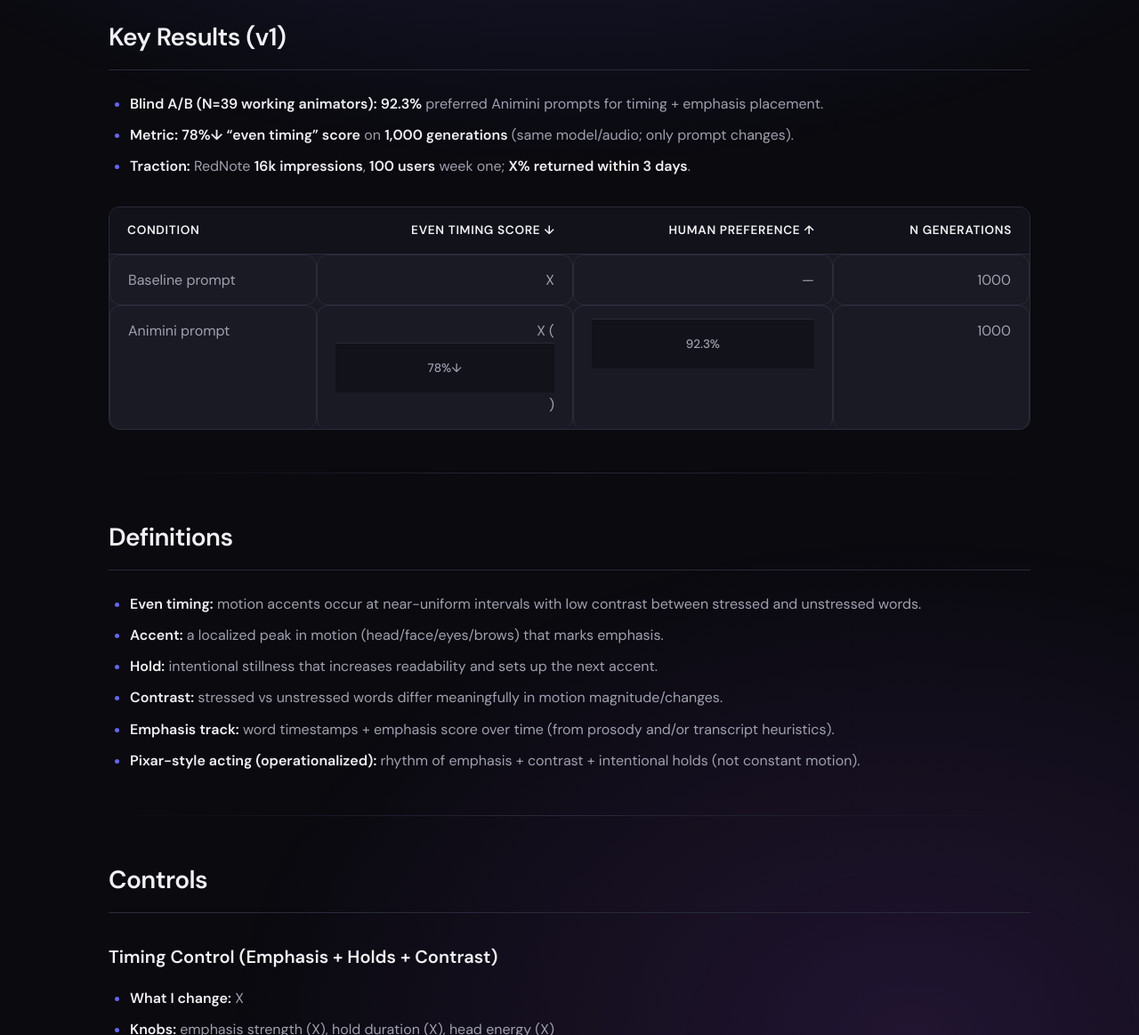
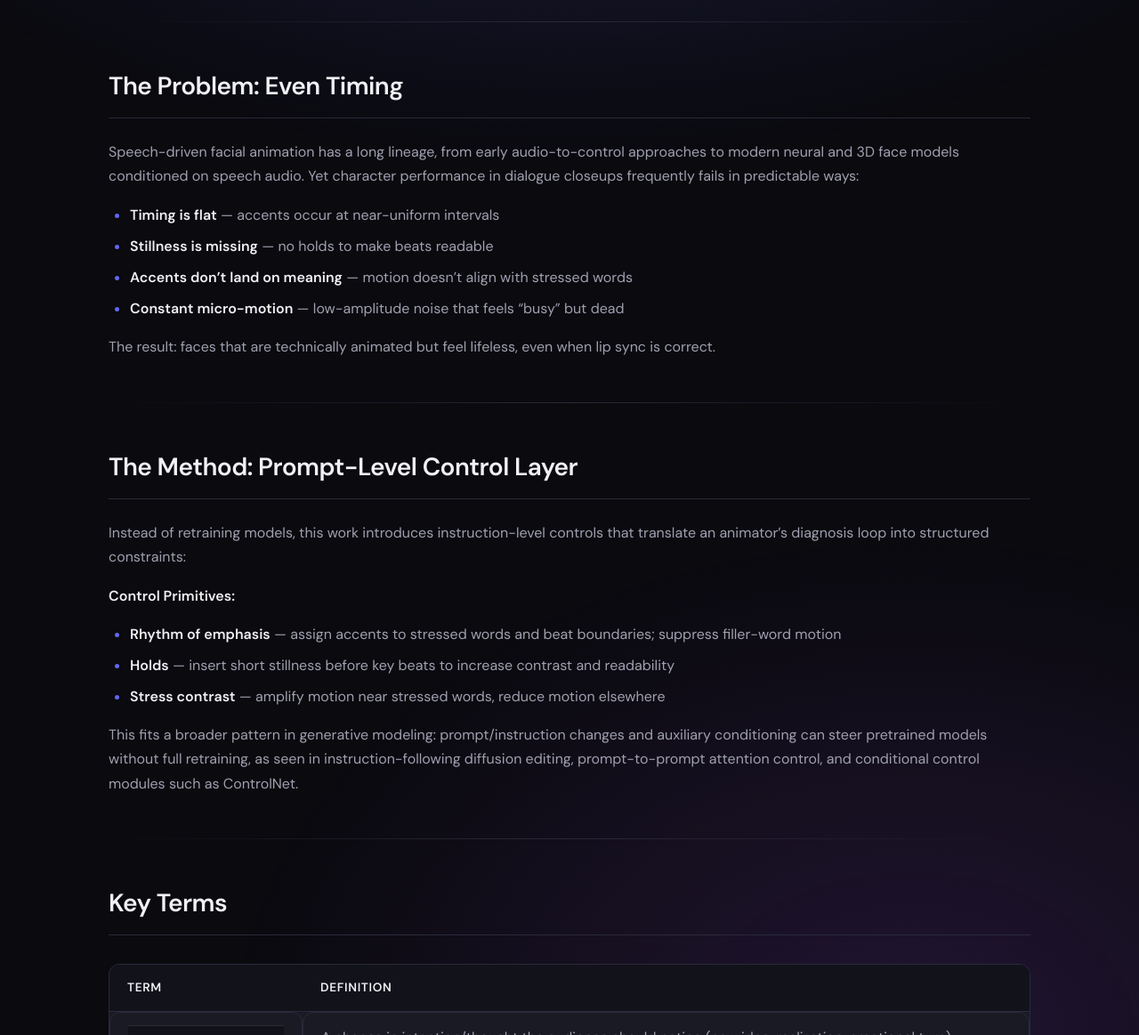
Before and after one commit to floweralicee/lipsync-ai-demo, a Jekyll site: the page built from index.md, in a window 1280 px wide and 1400 px high, scrolled down 1061 px, cut to the strip 237-1400 px from the top of the window. Shown: the whole strip at 89% size. Built offline with Jekyll 4.4.1, drawn with Linux system fonts in a browser that asks for light colours; some of the changed text lies outside the part shown.

Commit message:
updated paper and index with full citations

````diff
--- a/index.md
+++ b/index.md
@@ -1,12 +1,12 @@
 ---
 layout: default
-title: "Animini: Emphasis-Controlled Facial Acting"
+title: "Prompt-Level Controls for Prosody-Aligned Facial Performance"
 ---
 
-# Emphasis-Controlled Facial Acting (No Model Training)
+# Prompt-Level Controls for Prosody-Aligned Facial Performance
 
 <div class="tldr">
-<strong>TL;DR:</strong> I improve AI facial acting <strong>without retraining the model</strong> by treating prompting as a <strong>model-agnostic control layer</strong> that maps speech emphasis to <strong>accents + holds</strong>, reducing "even timing" and making performance more intentional.
+<strong>TL;DR:</strong> Speech-driven facial animation often feels unnatural even when lip sync is correct—motion accents land at uniform intervals with no contrast between stressed and unstressed words. I introduce a <strong>prompt-level control layer</strong> that aligns accents to speech emphasis and inserts intentional holds, without retraining the model. Four proxy metrics (AAE, ETS, HR, CR) turn subjective "taste" into measurable progress.
 </div>
 
 <div class="nav-links">
@@ -20,7 +20,7 @@ title: "Animini: Emphasis-Controlled Facial Acting"
 
 ## Results Gallery
 
-> **Controlled setup:** same base model + same audio + same transcript. Only the prompt/control layer differs.
+> **Controlled setup:** Same base model, same audio, same transcript. Only the prompt/control layer differs.
 
 <table>
 <tr>
@@ -55,130 +55,76 @@ title: "Animini: Emphasis-Controlled Facial Acting"
 
 ---
 
-## Key Results (v1)
+## The Problem: Even Timing
 
-- **Blind A/B (N=39 working animators):** **92.3%** preferred Animini prompts for timing + emphasis placement.
-- **Metric:** **78%↓ “even timing” score** on **1,000 generations** (same model/audio; only prompt changes).
-- **Traction:** RedNote **16k impressions**, **100 users** week one; **X% returned within 3 days**.
+Speech-driven facial animation has a long lineage, from early audio-to-control approaches to modern neural and 3D face models conditioned on speech audio. Yet character performance in dialogue closeups frequently fails in predictable ways:
 
-| Condition | Even Timing Score ↓ | Human Preference ↑ | N generations |
-|---|---:|---:|---:|
-| Baseline prompt | X | — | 1000 |
-| Animini prompt | X (**78%↓**) | **92.3%** | 1000 |
+- **Timing is flat** — accents occur at near-uniform intervals
+- **Stillness is missing** — no holds to make beats readable
+- **Accents don't land on meaning** — motion doesn't align with stressed words
+- **Constant micro-motion** — low-amplitude noise that feels "busy" but dead
+
+The result: faces that are technically animated but feel lifeless, even when lip sync is correct.
 
 ---
 
-## Definitions
+## The Method: Prompt-Level Control Layer
 
-- **Even timing:** motion accents occur at near-uniform intervals with low contrast between stressed and unstressed words.
-- **Accent:** a localized peak in motion (head/face/eyes/brows) that marks emphasis.
-- **Hold:** intentional stillness that increases readability and sets up the next accent.
-- **Contrast:** stressed vs unstressed words differ meaningfully in motion magnitude/changes.
-- **Emphasis track:** word timestamps + emphasis score over time (from prosody and/or transcript heuristics).
-- **Pixar-style acting (operationalized):** rhythm of emphasis + contrast + intentional holds (not constant motion).
+Instead of retraining models, this work introduces instruction-level controls that translate an animator's diagnosis loop into structured constraints:
+
+**Control Primitives:**
+- **Rhythm of emphasis** — assign accents to stressed words and beat boundaries; suppress filler-word motion
+- **Holds** — insert short stillness before key beats to increase contrast and readability
+- **Stress contrast** — amplify motion near stressed words, reduce motion elsewhere
+
+This fits a broader pattern in generative modeling: prompt/instruction changes and auxiliary conditioning can steer pretrained models without full retraining, as seen in instruction-following diffusion editing, prompt-to-prompt attention control, and conditional control modules such as ControlNet.
 
 ---
 
-## Controls
+## Key Terms
 
-### Timing Control (Emphasis + Holds + Contrast)
-- **What I change:** X
-- **Knobs:** emphasis strength (X), hold duration (X), head energy (X)
-- **Demos:** link to examples above / add more here
+| Term | Definition |
+|------|------------|
+| **Beat** | A change in intention/thought the audience should notice (new idea, realization, emotional turn) |
+| **Accent** | A motion peak that marks a beat or stressed word (head nod/tilt, brow pop, lid change, jaw "hit") |
+| **Hold** | Intentional stillness (or near-stillness) that creates contrast and makes the next accent readable |
+| **Even timing** | Accents at near-uniform intervals with low stress/unstress contrast |
+| **Micro-motion noise** | Continuous small movement that does not communicate intention |
 
-### (Optional) Emotion / Intention Control
-- **Definition:** X
-- **Demos:** X
+---
 
-### (Optional) Camera / Shot Control
-(Only include if you truly have it)
-- **Definition:** X
-- **Demos:** X
+## Proxy Metrics
+
+Four metrics quantify temporal structure without claiming "objective Disney":
+
+| Metric | Abbr. | What it measures | Goal |
+|--------|-------|------------------|------|
+| Accent Alignment Error | AAE | Distance between motion peaks and stress anchors | ↓ Lower |
+| Even Timing Score | ETS | Coefficient of variation of accent gaps | ↑ Higher (less uniform) |
+| Hold Ratio | HR | % frames below motion threshold | ↑ Higher (more stillness) |
+| Contrast Ratio | CR | Motion magnitude on stressed vs unstressed words | ↑ Higher |
 
 ---
 
 ## Evaluation Protocol
 
-### Controlled Comparison Setup
-- Same base model
-- Same audio + transcript
-- Same settings (seed when available / multiple seeds otherwise)
-- Only change: baseline prompt vs Animini structured prompt
+**Controlled Comparison Design:**
+- Same audio
+- Same base generation pipeline/model
+- Same sampling/seed where possible
+- **Only change:** baseline instruction vs control-layer instruction
 
-### Human Study (Blind A/B)
-- **Participants:** 39 working animators
-- **Design:** blind randomized A/B (raters don’t know which is which)
-- **Question asked:** “X”
-- **Outcome:** 92.3% preferred Animini prompts
+This isolation allows causal attribution: improvements come from the control layer, not confounding variables.
 
----
-
-## Metrics
-
-### Even Timing Score (primary)
-- **Definition:** penalizes near-uniform spacing between motion accents.
-- **Accent peak extraction:** X (e.g., head rotation velocity peaks / manual timestamps / motion magnitude peaks)
-- **Result:** 78%↓ on 1,000 generations.
-
-### Optional (v2 / planned)
-- **Accent alignment:** % motion peaks within ±X ms of emphasized words
-- **Contrast ratio:** mean motion magnitude on stressed vs unstressed segments
-- **Hold coverage:** % time under motion threshold + distribution of hold durations
-
----
-
-## Ablations (Causality Checks)
-
-Ablation = remove one component to test what actually causes improvement.
-
-- Remove holds → X
-- Remove emphasis control → X
-- Head-only vs head+face coupling → X
-
----
-
-## Animation-as-Data (Pixar/Disney analysis background)
-
-Performance as measurable behavior, instead of pure taste.
-
-- **Scenes analyzed:** ~1,250
-- **Frames annotated:** ~1,840,000
-- **Artifact:** acting-event taxonomy + annotation protocol
-
-### Acting Event Taxonomy (v1)
-- **Blink triggers:** impact-flinch, gaze shift, emotional transition, micro-freeze, reveal, turn-taking
-- **Beat change:** shift in intention/thought that should cause timing contrast
-- **Emphasis placement:** which words get accents vs holds
-- **Timing primitives:** hold, snap, overshoot, settle (X)
-
-### Key takeaways applied to Animini
-- Holds do the heavy lifting (readability comes from stillness).
-- Accents cluster on emphasized words; unstressed words often get almost nothing.
-- Blink timing often coincides with beat changes and gaze shifts.
-
----
-
-## Why this matters for Sora / video generation
-
-In Sora-style video generation, performance must remain coherent across frames while still being steerable. Word-level emphasis is a natural control handle for speech-driven acting, and this work provides a model-agnostic baseline: a control representation + evaluation protocol that can guide future model-level conditioning for controllable performance in video.
-
----
-
-## Reproducibility
-
-- Baseline prompt template: X
-- Animini prompt template: X
-- Sample dataset schema (JSON): X
-- Metric code / notebook: X
-- Demo asset list: X
+**Human Evaluation:** Paired A/B (baseline vs control), randomized order, identical audio, raters blinded. Report preference rate + rubric deltas with uncertainty estimates.
 
 ---
 
 ## Citation
 
 ```bibtex
-@misc{chen2026animini,
-  title   = {Animini: Emphasis-Controlled Facial Acting via Prompt-Based Control Layers},
+@misc{chen2026prosody,
+  title   = {Prompt-Level Controls for Prosody-Aligned Facial Performance},
   author  = {Alice Chen},
   year    = {2026},
   howpublished = {\url{https://floweralicee.github.io/lipsync-ai-demo}}
--- a/paper.html
+++ b/paper.html
@@ -4,7 +4,6 @@
   <meta charset="UTF-8">
   <meta name="viewport" content="width=device-width, initial-scale=1.0">
   <title>Prompt-Level Controls for Prosody-Aligned Facial Performance</title>
-
 
   <!-- MathJax for equations -->
   <script>
@@ -328,7 +327,7 @@
     <section class="abstract">
       <p class="abstract-title">Abstract</p>
       <p>
-        Speech-driven facial performance often feels unnatural even when mouth shapes match phonemes. A common failure mode is <em>even timing</em>, where motion accents land at near-uniform intervals with low contrast between stressed and unstressed words—so the face is "busy," but nothing lands. This paper frames weak animation choices as operational sub-problems (beats, timing, spacing/noise, contrast, eye intention, staging) and focuses on the subset most responsible for perceived intent in dialogue closeups: <strong>rhythm of emphasis</strong>, <strong>holds</strong>, and <strong>stress contrast</strong>. The method introduces a prompt-level acting control layer (instruction structure, not weight updates) and evaluates it under controlled comparisons (same audio, same base pipeline; only instruction changes). Four proxy metrics quantify temporal structure—Accent Alignment Error (AAE), Even Timing Score (ETS), Hold Ratio (HR), Contrast Ratio (CR)—and a case study provides an auditable stress-timestamp annotation table derived from the audio waveform, plus a rubric and iteration loop that converts subjective "taste" into measurable progress.
+        Speech-driven facial performance often feels unnatural even when mouth shapes match phonemes (Suwajanakorn et al., 2017; Prajwal et al., 2020). A common failure mode is <em>even timing</em>, where motion accents land at near-uniform intervals with low contrast between stressed and unstressed words, so the face is "busy," but nothing lands. This paper frames weak animation choices as operational sub-problems (beats, timing, spacing/noise, contrast, eye intention, staging) and focuses on the subset most responsible for perceived intent in dialogue closeups: <strong>rhythm of emphasis</strong>, <strong>holds</strong>, and <strong>stress contrast</strong>. The method introduces a prompt-level acting control layer (instruction structure, not weight updates) and evaluates it under controlled comparisons (same audio, same base pipeline; only instruction changes). Four proxy metrics quantify temporal structure (Accent Alignment Error (AAE), Even Timing Score (ETS), Hold Ratio (HR), Contrast Ratio (CR)) and a case study provides an auditable stress-timestamp annotation table derived from the audio waveform, plus a rubric and iteration loop that converts subjective "taste" into measurable progress.
       </p>
     </section>
 
@@ -337,6 +336,9 @@
       <h2><span class="section-num">1.</span> Introduction</h2>
       <p>
         Modern video systems can produce impressive lighting, environments, and camera aesthetics. Yet character performance in dialogue closeups frequently fails in predictable ways: timing is flat, stillness is missing, accents do not land on meaning, and facial motion becomes constant low-amplitude noise. The result is often perceived as "dead" even when lip sync is correct.
+      </p>
+      <p>
+        Speech-driven facial animation has a long lineage, from early audio-to-control approaches to modern neural and 3D face models conditioned on speech audio (Brand, 1999; Cudeiro et al., 2019; Thies et al., 2020; Zhou et al., 2020).
       </p>
       <p>
         This paper targets a specific, repeatable defect—<em>even timing</em>—and asks a narrow question:
@@ -402,7 +404,7 @@
 
     <!-- 3. Benchmark -->
     <section>
-      <h2><span class="section-num">3.</span> Benchmark: Feature-Film Performance Rubric</h2>
+      <h2><span class="section-num">3.</span> Benchmark: Feature-Film Performance Rubric (v0.1)</h2>
       <p>
         Instead of claiming "cinematic," the paper uses a practical rubric aligned with what viewers perceive in dialogue closeups. The rubric is informed by classic animation principles emphasizing clarity, timing, staging, and readable intention (Thomas & Johnston, 1981/1995; Williams, 2001/2009).
       </p>
@@ -449,6 +451,9 @@
       <p class="paragraph-title">Key idea.</p>
       <p>
         These controls live in instruction structure (prompt-level). No weight updates are required, enabling rapid ablations.
+      </p>
+      <p>
+        This fits a broader pattern in generative modeling: prompt/instruction changes and auxiliary conditioning can steer pretrained models without full retraining, as seen in instruction-following diffusion editing (Brooks et al., 2023), prompt-to-prompt attention control (Hertz et al., 2023), and conditional control modules such as ControlNet (Zhang et al., 2023).
       </p>
     </section>
 
@@ -611,7 +616,7 @@
       <h3>6.3 Human Evaluation Protocol (Blinded A/B + Rubric)</h3>
       <ul>
         <li><strong>Design:</strong> Paired A/B (baseline vs control), randomized order, identical audio, raters blinded.</li>
-        <li><strong>Task:</strong> Preference + rubric scores (Table 1).</li>
+        <li><strong>Task:</strong> Preference + rubric scores (Section 3).</li>
         <li><strong>Report:</strong> Preference rate + rubric deltas with uncertainty estimates.</li>
       </ul>
 
@@ -645,6 +650,8 @@
       </ul>
 
       <h3>7.3 Expected Measurable Outcome</h3>
+      <p>AAE ↓, CV ↑ (less even), HR ↑, CR ↑, rubric deltas improve on emphasis correctness and hold placement.</p>
+
       <div class="table-container">
         <table>
           <caption><span class="table-num">Table 6:</span> Expected Metric Changes After Intervention</caption>
@@ -667,7 +674,7 @@
 
     <!-- 8. Iteration -->
     <section>
-      <h2><span class="section-num">8.</span> Iteration: Metrics → Diagnosis → Next Experiment</h2>
+      <h2><span class="section-num">8.</span> Iteration: Metrics → Diagnosis → Next Experiment (Closed Loop)</h2>
 
       <p class="paragraph-title">Iteration summary (research framing):</p>
       <p>
@@ -745,11 +752,20 @@
     <section class="references">
       <h2>References</h2>
       <ul class="ref-list">
-        <li>Buck, C., & Lee, J. (Directors). (2013). <em>Frozen</em> [Film]. Walt Disney Pictures.</li>
-        <li>Docter, P., & Powers, K. (Directors). (2020). <em>Soul</em> [Film]. Disney Animation Studios.</li>
-        <li>Howard, B., & Moore, R. (Directors). (2016). <em>Zootopia</em> [Film]. Walt Disney Animation Studios.</li>
+        <li>Brand, M. (1999). Voice puppetry. In <em>Proceedings of SIGGRAPH 1999</em> (pp. 21–28). ACM. <a href="https://doi.org/10.1145/311535.311537">https://doi.org/10.1145/311535.311537</a></li>
+        <li>Brooks, T., Holynski, A., & Efros, A. A. (2023). InstructPix2Pix: Learning to follow image editing instructions. In <em>Proceedings of the IEEE/CVF Conference on Computer Vision and Pattern Recognition (CVPR)</em>.</li>
+        <li>Buck, C., & Lee, J. (2013). <em>Frozen</em> [Film]. Walt Disney Pictures.</li>
+        <li>Cudeiro, D., Bolkart, T., Laidlaw, C., Ranjan, A., & Black, M. J. (2019). Capture, learning, and synthesis of 3D speaking styles. In <em>Proceedings of the IEEE/CVF Conference on Computer Vision and Pattern Recognition (CVPR)</em> (pp. 10093–10103). <a href="https://doi.org/10.1109/CVPR.2019.01034">https://doi.org/10.1109/CVPR.2019.01034</a></li>
+        <li>Docter, P., & Powers, K. (2020). <em>Soul</em> [Film]. Disney Animation Studios.</li>
+        <li>Hertz, A., Mokady, R., Tenenbaum, J., Aberman, K., Pritch, Y., & Cohen-Or, D. (2023). Prompt-to-prompt image editing with cross-attention control. In <em>Proceedings of the International Conference on Learning Representations (ICLR)</em>.</li>
+        <li>Howard, B., & Moore, R. (2016). <em>Zootopia</em> [Film]. Walt Disney Animation Studios.</li>
+        <li>Prajwal, K. R., Mukhopadhyay, R., Namboodiri, V., & Jawahar, C. V. (2020). A lip sync expert is all you need for speech to lip generation in the wild. In <em>Proceedings of the 28th ACM International Conference on Multimedia (ACM MM)</em>. <a href="https://doi.org/10.1145/3394171.3413532">https://doi.org/10.1145/3394171.3413532</a></li>
+        <li>Suwajanakorn, S., Seitz, S. M., & Kemelmacher-Shlizerman, I. (2017). Synthesizing Obama: Learning lip sync from audio. <em>ACM Transactions on Graphics</em>, 36(4). <a href="https://doi.org/10.1145/3072959.3073640">https://doi.org/10.1145/3072959.3073640</a></li>
+        <li>Thies, J., Elgharib, M., Tewari, A., Theobalt, C., & Niessner, M. (2020). Neural voice puppetry: Audio-driven facial reenactment. In <em>Computer Vision – ECCV 2020</em> (LNCS 12361, pp. 716–731). Springer. <a href="https://doi.org/10.1007/978-3-030-58517-4_42">https://doi.org/10.1007/978-3-030-58517-4_42</a></li>
         <li>Thomas, F., & Johnston, O. (1981/1995). <em>The Illusion of Life: Disney Animation</em>. Disney Editions.</li>
         <li>Williams, R. (2001/2009). <em>The Animator's Survival Kit</em>. Faber & Faber.</li>
+        <li>Zhang, L., Rao, A., & Agrawala, M. (2023). Adding conditional control to text-to-image diffusion models. In <em>Proceedings of the IEEE/CVF International Conference on Computer Vision (ICCV)</em> (pp. 3813–3824). <a href="https://doi.org/10.1109/ICCV51070.2023.00355">https://doi.org/10.1109/ICCV51070.2023.00355</a></li>
+        <li>Zhou, Y., Han, X., Shechtman, E., Echevarria, J., Kalogerakis, E., & Li, D. (2020). MakeItTalk: Speaker-aware talking-head animation. <em>ACM Transactions on Graphics</em>, 39(6), Article 221. <a href="https://doi.org/10.1145/3414685.3417774">https://doi.org/10.1145/3414685.3417774</a></li>
       </ul>
     </section>
   </article>
````
